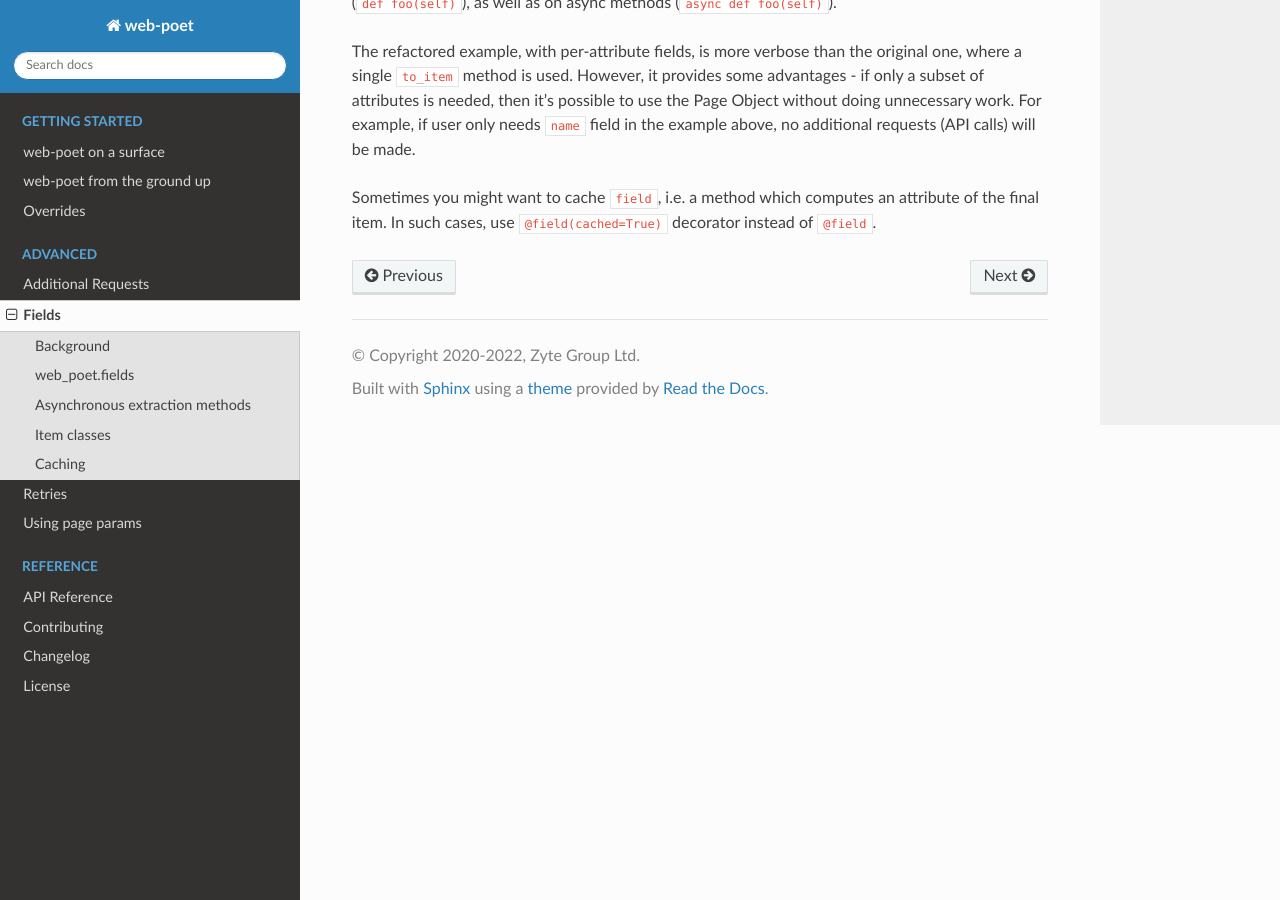
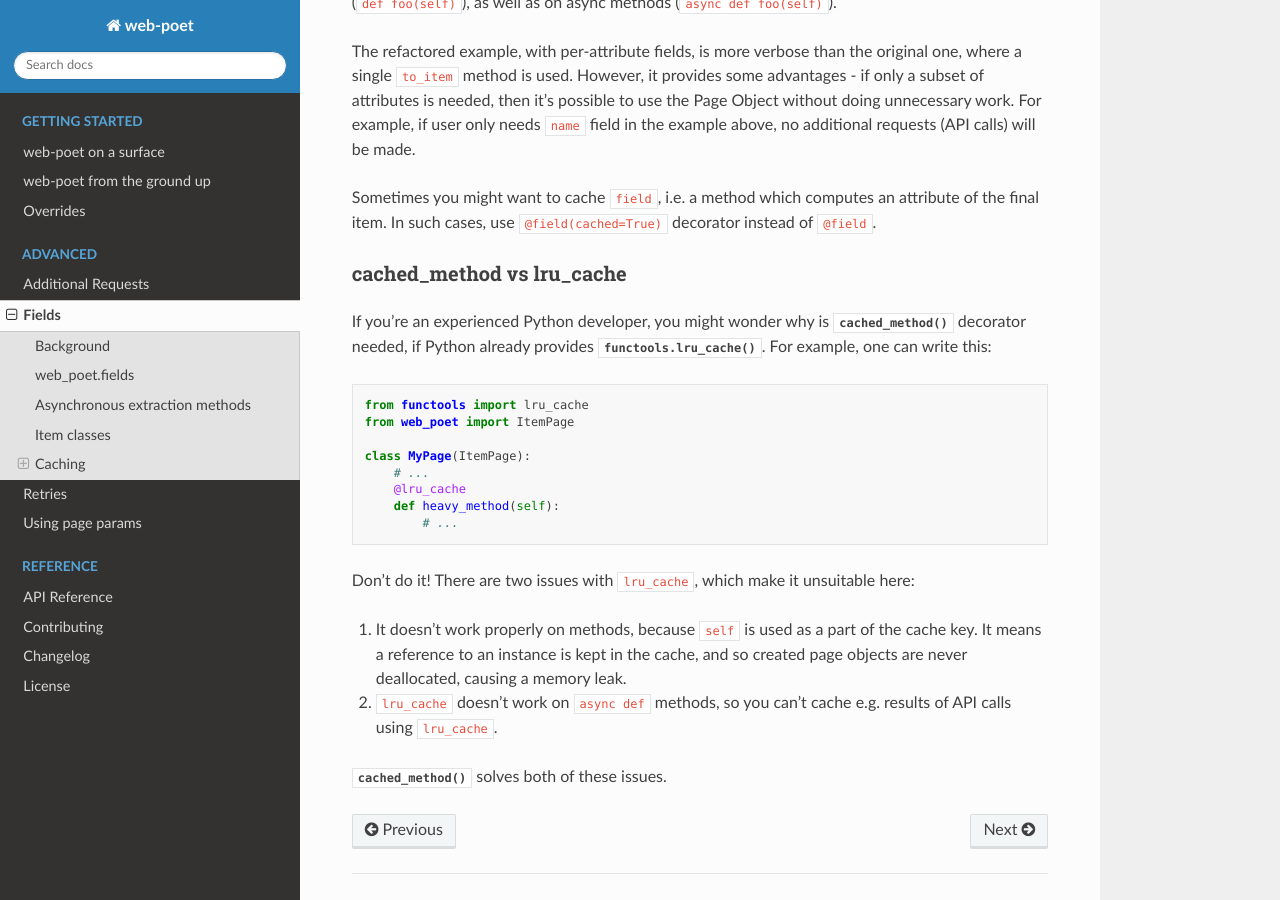
Before and after one commit to scrapinghub/web-poet, a Sphinx documentation site: the page built from docs/advanced/fields.rst, in a window 1280 px wide and 900 px high, scrolled down 4854 px. Built offline with Sphinx 7.4.7 and the Read the Docs theme 2.0.0, drawn with Linux system fonts in a browser that asks for light colours.

Commit message:
add a section about lru_cache

```diff
--- a/docs/advanced/fields.rst
+++ b/docs/advanced/fields.rst
@@ -281,3 +281,33 @@
 Sometimes you might want to cache ``field``, i.e. a method which computes an
 attribute of the final item. In such cases, use ``@field(cached=True)``
 decorator instead of ``@field``.
+
+cached_method vs lru_cache
+~~~~~~~~~~~~~~~~~~~~~~~~~~
+
+If you're an experienced Python developer, you might wonder why is
+:func:`~.cached_method` decorator needed, if Python already provides
+:func:`functools.lru_cache`. For example, one can write this:
+
+.. code-block:: python
+
+    from functools import lru_cache
+    from web_poet import ItemPage
+
+    class MyPage(ItemPage):
+        # ...
+        @lru_cache
+        def heavy_method(self):
+            # ...
+
+Don't do it! There are two issues with ``lru_cache``, which make it unsuitable
+here:
+
+1. It doesn't work properly on methods, because ``self`` is used as a part of the
+   cache key. It means a reference to an instance is kept in the cache,
+   and so created page objects are never deallocated, causing a memory leak.
+2. ``lru_cache`` doesn't work on ``async def`` methods, so you can't cache
+   e.g. results of API calls using ``lru_cache``.
+
+
+:func:`~.cached_method` solves both of these issues.
```
